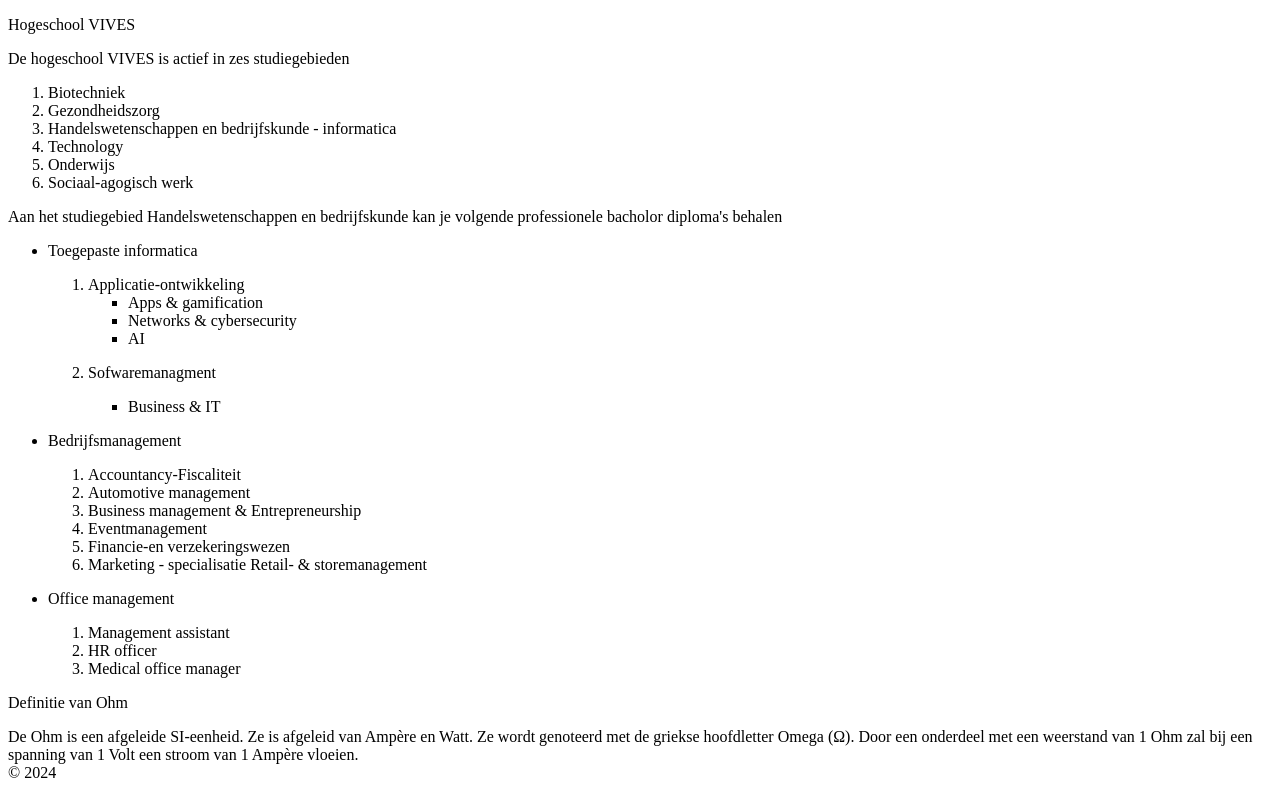
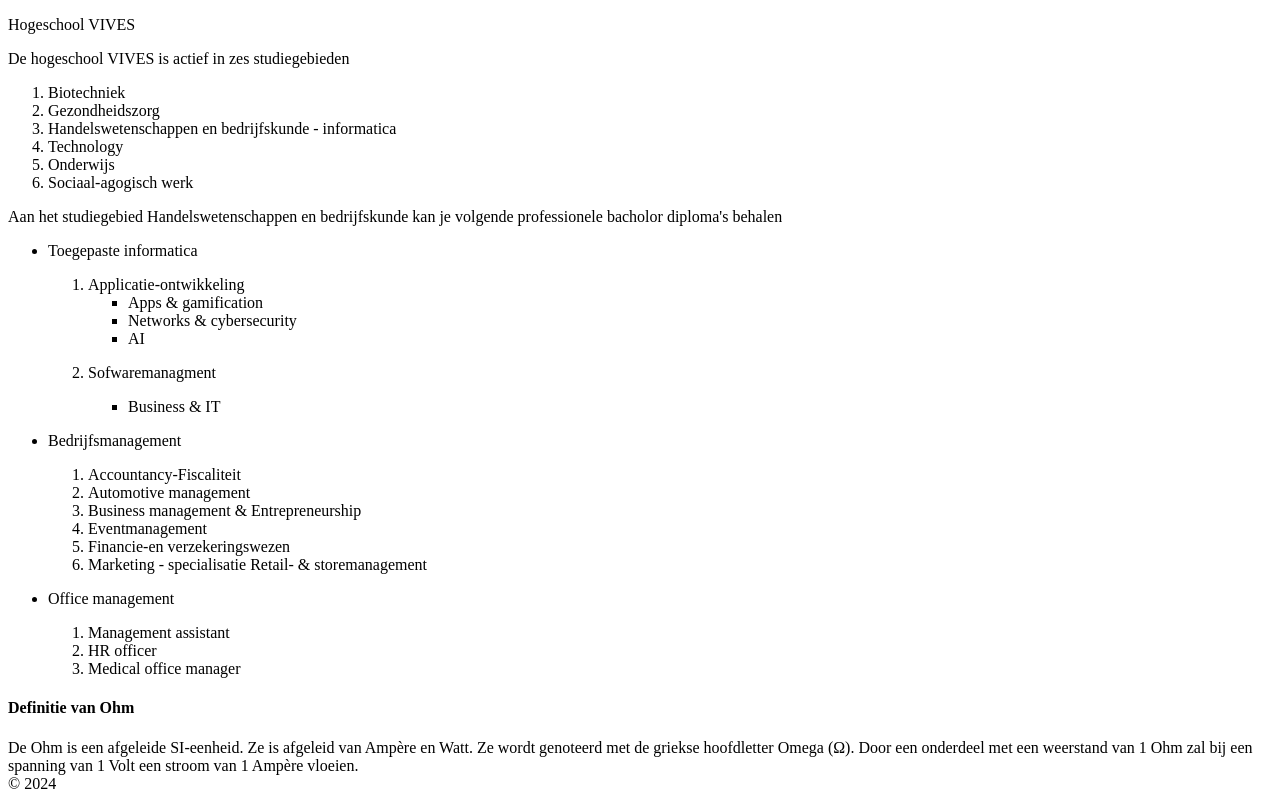
Before and after one commit to JensonPauwels201/JensonPauwels201.github.io, a plain HTML site: page Labo3/HtmlDeel2/OpleidingsAanbod/OpleidingsAanbod.html in a window 1280 px wide. Drawn offline with Linux system fonts and the light colour scheme.

Commit message:
p naar h4
in OpleidingsAanbod.html en PersonalHomepage.html zijn er p elementen naar h4 elementen veranderd

```diff
--- a/Labo3/HtmlDeel2/OpleidingsAanbod/OpleidingsAanbod.html
+++ b/Labo3/HtmlDeel2/OpleidingsAanbod/OpleidingsAanbod.html
@@ -57,7 +57,7 @@
     </li>
   </ul>
   <article>
-    <p>Definitie van Ohm</p>
+    <h4>Definitie van Ohm</h4>
     <aside>De Ohm is een afgeleide SI-eenheid. Ze is afgeleid van Amp&egrave;re en Watt. Ze wordt genoteerd met de griekse hoofdletter Omega (&ohm;). Door een onderdeel met een weerstand van 1 Ohm zal bij een spanning van 1 Volt een stroom van 1 Amp&egrave;re vloeien.</aside>
   </article>
 <footer>&copy; 2024</footer>
```
Also changed, not shown: Labo3/HtmlDeel2/PersonalHomepageExtended/PersonalHomepage.html (+1 -1 lines).
